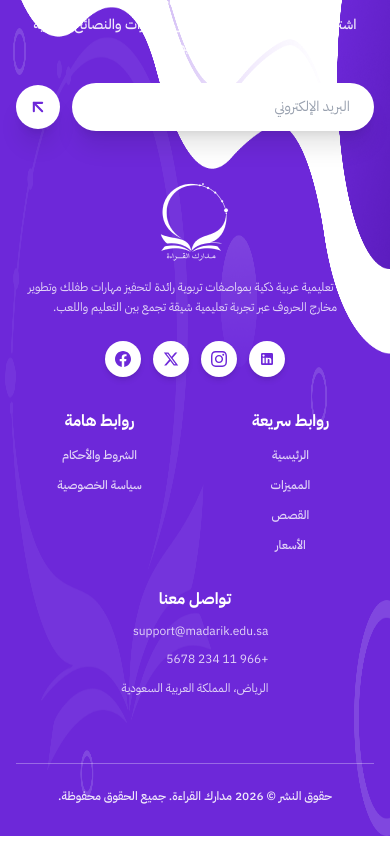
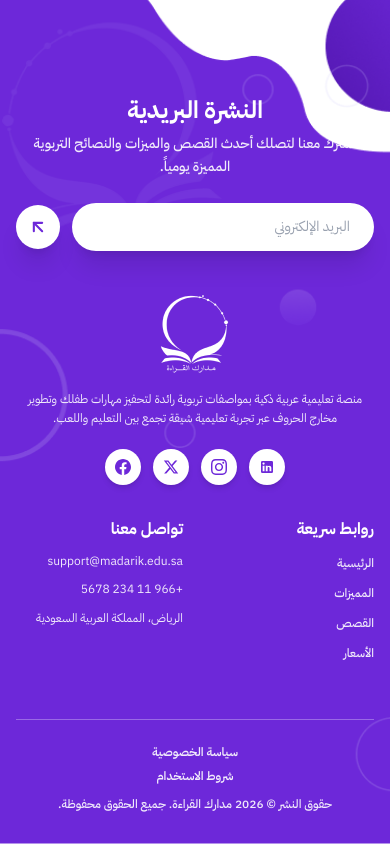
Before and after one commit to zeyad810/madarik, a Next.js app: page / in a window 390 px wide. Shown: the part 10686-11530 px from the top of the page. Built offline with nearby package versions, Linux system fonts and the light colour scheme.

Commit message:
refactor: improve footer layout responsiveness and add support for mobile-specific background images

```diff
--- a/src/components/layout/footer/BrandSection.tsx
+++ b/src/components/layout/footer/BrandSection.tsx
@@ -45,17 +45,19 @@ const BrandSection: React.FC<BrandSectionProps> = ({
   socialLinks = DEFAULT_SOCIAL_LINKS,
 }) => {
   return (
-    <div className="flex flex-col items-center md:items-start text-center md:text-right">
+    <div className="flex flex-col items-center lg:items-start text-center lg:text-right w-full">
       {/* Logo */}
-      <Logo />
+      <div className="flex justify-center lg:justify-start w-full">
+        <Logo />
+      </div>
 
       {/* Description */}
-      <p className="mt-4 text-xs sm:text-sm text-white/80 font-normal leading-relaxed max-w-sm">
+      <p className="mt-4 text-xs sm:text-sm text-white/90 font-normal leading-relaxed max-w-md text-center lg:text-right">
         {description}
       </p>
 
-      {/* Social Links */}
-      <div className="mt-6 flex items-center gap-3">
+      {/* Social Links (Centered on Mobile, Left-aligned on Desktop) */}
+      <div className="mt-5 flex items-center justify-center lg:justify-start gap-3 w-full">
         {socialLinks.map((social) => (
           <Link
             key={social.id}
--- a/src/components/layout/footer/ContactSection.tsx
+++ b/src/components/layout/footer/ContactSection.tsx
@@ -10,12 +10,12 @@ const ContactSection: React.FC<ContactSectionProps> = ({
   contactInfo = DEFAULT_CONTACT_INFO,
 }) => {
   return (
-    <div className="flex flex-col items-center sm:items-start text-center sm:text-right">
+    <div className="flex flex-col items-start text-right">
       <h3 className="text-base sm:text-lg font-bold text-white mb-3 sm:mb-4">
         تواصل معنا
       </h3>
 
-      <div className="flex flex-col gap-3 text-xs sm:text-sm text-white/80 font-normal">
+      <div className="flex flex-col gap-3 text-xs sm:text-sm text-white/90 font-normal">
         {/* Email */}
         <a
           href={`mailto:${contactInfo.email}`}
@@ -33,7 +33,7 @@ const ContactSection: React.FC<ContactSectionProps> = ({
         </a>
 
         {/* Location */}
-        <p className="leading-relaxed">{contactInfo.location}</p>
+        <p className="leading-relaxed text-right">{contactInfo.location}</p>
       </div>
     </div>
   );
--- a/src/components/layout/footer/CopyrightBar.tsx
+++ b/src/components/layout/footer/CopyrightBar.tsx
@@ -1,4 +1,5 @@
 import React from "react";
+import Link from "next/link";
 import { DEFAULT_COPYRIGHT } from "./constants";
 
 interface CopyrightBarProps {
@@ -9,10 +10,20 @@ const CopyrightBar: React.FC<CopyrightBarProps> = ({
   copyrightText = DEFAULT_COPYRIGHT,
 }) => {
   return (
-    <div className="w-full border-t border-white/30 pt-6 mt-10 sm:mt-14">
-      <div className="flex items-center justify-center text-center">
-        {/* Copyright notice — Centered on all screen sizes */}
-        <p className="w-full text-center text-xs sm:text-sm font-medium text-white/90">
+    <div className="w-full border-t border-white/30 pt-6 mt-8 sm:mt-12">
+      <div className="flex flex-col items-center justify-center text-center gap-3">
+        {/* Legal Links (Visible on Mobile ONLY - sm:hidden) */}
+        <div className="flex flex-col items-center justify-center gap-2 text-xs font-semibold text-white/90 sm:hidden">
+          <Link href="/privacy" className="hover:text-white transition-colors">
+            سياسة الخصوصية
+          </Link>
+          <Link href="/terms" className="hover:text-white transition-colors">
+            شروط الاستخدام
+          </Link>
+        </div>
+
+        {/* Copyright notice */}
+        <p className="text-xs sm:text-sm font-medium text-white/90">
           {copyrightText}
         </p>
       </div>
--- a/src/components/layout/footer/Footer.tsx
+++ b/src/components/layout/footer/Footer.tsx
@@ -27,16 +27,26 @@ const Footer: React.FC<FooterProps> = ({
   socialLinks = DEFAULT_SOCIAL_LINKS,
   copyrightText = DEFAULT_COPYRIGHT,
   bgImageSrc = "/iamges/FooterBg.png",
+  mobileBgImageSrc = "/iamges/FooterBgMob.png",
 }) => {
   return (
+    <>
+      <style>{`
+        .footer-responsive-bg {
+          background-image: url('${mobileBgImageSrc}');
+          background-size: 100% 100%;
+          background-position: center top;
+          background-repeat: no-repeat;
+        }
+        @media (min-width: 640px) {
+          .footer-responsive-bg {
+            background-image: url('${bgImageSrc}');
+          }
+        }
+      `}</style>
       <footer
         dir="rtl"
-      className="w-full bg-no-repeat text-white pt-28 sm:pt-40 md:pt-48 lg:pt-56 pb-8 sm:pb-12 min-h-[620px] md:min-h-[780px] lg:min-h-[950px] xl:min-h-[1100px] flex flex-col justify-between relative overflow-hidden"
-      style={{
-        backgroundImage: `url('${bgImageSrc}')`,
-        backgroundSize: "100% 100%",
-        backgroundPosition: "center top",
-      }}
+        className="footer-responsive-bg w-full text-white pt-32 sm:pt-40 md:pt-48 lg:pt-56 pb-8 sm:pb-12 min-h-245 xl:min-h-250 flex flex-col justify-between relative overflow-hidden"
       >
         <div className="container mx-auto px-4 sm:px-6 lg:px-8 relative z-10 flex flex-col justify-end flex-1">
           {/* ==========================================
@@ -47,35 +57,36 @@ const Footer: React.FC<FooterProps> = ({
           {/* ==========================================
               2. MAIN FOOTER CONTENT GRID
              ========================================== */}
-        <div className="mt-12 sm:mt-16 lg:mt-24 grid grid-cols-1 sm:grid-cols-2 lg:grid-cols-12 gap-8 lg:gap-10 pb-6 sm:pb-8">
-          {/* Brand & Logo Column (Desktop: 4 cols, Mobile: full) */}
-          <div className="sm:col-span-2 lg:col-span-4">
+          <div className="mt-10 sm:mt-16 lg:mt-24 flex flex-col lg:grid lg:grid-cols-12 gap-8 lg:gap-10 pb-6 sm:pb-8">
+            {/* Brand & Logo Section (Centered on Mobile, Left-aligned column on Desktop) */}
+            <div className="w-full lg:col-span-4 flex flex-col items-center lg:items-start">
               <BrandSection
                 description={brandDescription}
                 socialLinks={socialLinks}
               />
             </div>
 
-          {/* Nav Links Columns (Quick & Important Links: 5 cols) */}
-          <div className="sm:col-span-1 lg:col-span-5 grid grid-cols-2 gap-6">
+            {/* Mobile 2-Column Row (روابط سريعة | تواصل معنا) / Desktop Columns */}
+            <div className="w-full lg:col-span-8 grid grid-cols-2 lg:grid-cols-8 gap-6 sm:gap-8">
+              <div className="lg:col-span-5 grid grid-cols-1 lg:grid-cols-2 gap-6">
                 <FooterNav
                   quickLinks={quickLinks}
                   importantLinks={importantLinks}
                 />
               </div>
-
-          {/* Contact Us Column (3 cols) */}
-          <div className="sm:col-span-1 lg:col-span-3">
+              <div className="lg:col-span-3">
                 <ContactSection contactInfo={contactInfo} />
+              </div>
             </div>
           </div>
 
           {/* ==========================================
-            3. COPYRIGHT BAR (Centered Text)
+              3. COPYRIGHT BAR (Legal links on mobile ONLY + Centered Text)
              ========================================== */}
           <CopyrightBar copyrightText={copyrightText} />
         </div>
       </footer>
+    </>
   );
 };
 
--- a/src/components/layout/footer/FooterNav.tsx
+++ b/src/components/layout/footer/FooterNav.tsx
@@ -15,7 +15,7 @@ const FooterNav: React.FC<FooterNavProps> = ({
   return (
     <>
       {/* Quick Links Column */}
-      <div className="flex flex-col items-center sm:items-start text-center sm:text-right">
+      <div className="flex flex-col items-start text-right">
         <h3 className="text-base sm:text-lg font-bold text-white mb-3 sm:mb-4">
           روابط سريعة
         </h3>
@@ -24,7 +24,7 @@ const FooterNav: React.FC<FooterNavProps> = ({
             <li key={link.id}>
               <Link
                 href={link.href}
-                className="text-xs sm:text-sm text-white/80 hover:text-white transition-colors py-0.5 block font-medium"
+                className="text-xs sm:text-sm text-white/90 hover:text-white transition-colors py-0.5 block font-medium"
               >
                 {link.label}
               </Link>
@@ -34,7 +34,7 @@ const FooterNav: React.FC<FooterNavProps> = ({
       </div>
 
       {/* Important Links Column */}
-      <div className="flex flex-col items-center sm:items-start text-center sm:text-right">
+      <div className="flex flex-col items-start text-right hidden lg:flex">
         <h3 className="text-base sm:text-lg font-bold text-white mb-3 sm:mb-4">
           روابط هامة
         </h3>
@@ -43,7 +43,7 @@ const FooterNav: React.FC<FooterNavProps> = ({
             <li key={link.id}>
               <Link
                 href={link.href}
-                className="text-xs sm:text-sm text-white/80 hover:text-white transition-colors py-0.5 block font-medium"
+                className="text-xs sm:text-sm text-white/90 hover:text-white transition-colors py-0.5 block font-medium"
               >
                 {link.label}
               </Link>
--- a/src/components/layout/footer/types.ts
+++ b/src/components/layout/footer/types.ts
@@ -39,4 +39,5 @@ export interface FooterProps {
   socialLinks?: SocialLink[];
   copyrightText?: string;
   bgImageSrc?: string;
+  mobileBgImageSrc?: string;
 }
```
Also changed, not shown: public/iamges/FooterBgMob.png (added). Lines whose indentation alone changed are shown as unchanged.
